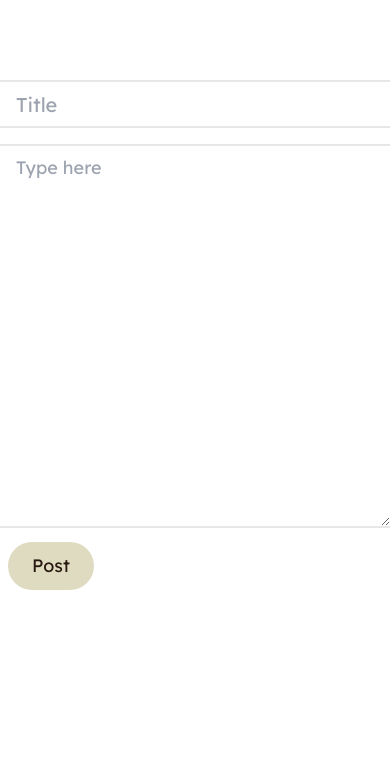
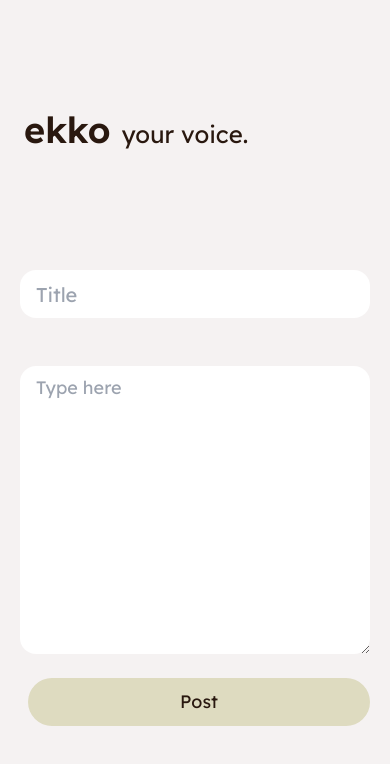
Before and after one commit to SamuelShally/ekko, a React (Create React App) app in the folder frontend/: page /post in a window 390 px wide. Shown: the top 764 px of the page. Built offline with nearby package versions, Linux system fonts and the light colour scheme.

Commit message:
refined design, added responsive breakpoints

```diff
--- a/frontend/src/components/BlogPost.jsx
+++ b/frontend/src/components/BlogPost.jsx
@@ -2,14 +2,19 @@ import { Link } from 'react-router-dom';
 
 const Post = () => {
     return (
-        <div>
-            {/* <div className='text-3xl'>Title</div> */}
-            <input type="text" placeholder="Title" className="input w-full mt-20 text-xl border-primary border-y-2 border-opacity-10" />
-            <textarea className="textarea textarea-bordered border-primary border-y-2 border-opacity-10
-                                mt-4 w-full h-96 text-lg"
-                placeholder="Type here" />
-            <button className="flex btn bg-accent rounded-full text-primary ml-2 my-2 px-6 text-lg">Post</button>
+        <div className='relative w-screen h-screen bg-neutral'>
+            <div className='absolute grid grid-rows-8 gap-y-4 px-5 left-1/2 top-1/2 -translate-y-1/2 -translate-x-1/2
+                            w-screen max-w-md md:max-w-xl lg:max-w-3xl xl:max-w-4xl'>
+                <h1 className='row-span-2 ml-1 text-2xl text-primary font-medium pb-8'> <span className='text-4xl font-bold'>ekko </span>  your voice.</h1>
+                <input type="text" placeholder="Title" className="row-span-1 input w-full text-xl rounded-2xl"/>
+                <textarea className="row-span-4 textarea rounded-2xl
+                                     mt-4 w-full h-72 text-lg
+                                     md:h-80 lg:h-96"
+                    placeholder="Type here" />
+                <button className="flex row-span-1 btn bg-accent rounded-full text-primary ml-2 my-2 px-6 text-lg">Post</button>
+            </div>
         </div>
+
     )
 }
 
```
